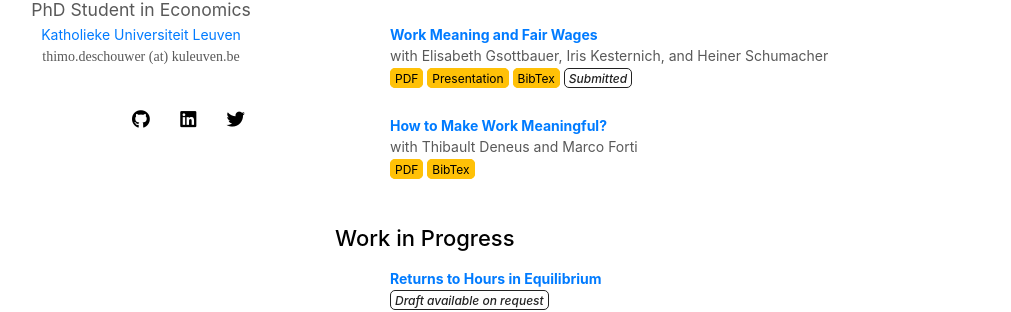
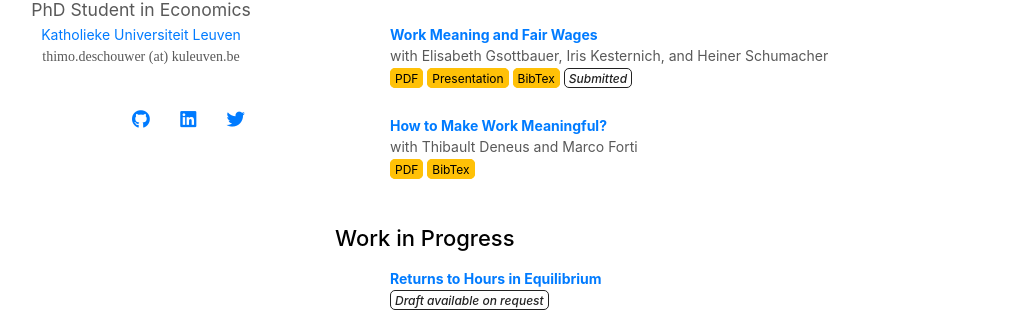
Before and after one commit to thimodeschouwer/thimodeschouwer.github.io, a Jekyll site: the page built from index.md, in a window 1280 px wide. Shown: the part 429-741 px from the top of the page, without its empty margins (135-1146 px from the left). Built offline with Jekyll 4.4.1, drawn with Linux system fonts in a browser that asks for light colours; nearby versions of some CDN libraries; a style sheet for code colours, icons or effects is not loaded; our own code applies the rules of GitHub Pages for plain Markdown files.

Commit message:
Update minimal-light-no-dark-mode.scss

```diff
--- a/_sass/minimal-light-no-dark-mode.scss
+++ b/_sass/minimal-light-no-dark-mode.scss
@@ -7,7 +7,7 @@
   height:2.4rem;
   width:2.4rem;
   background-color:transparent;
-  color:#000000!important;
+  color:#007bff!important;
   border-radius:100%;
   text-align:center;
   font-size:1.15rem;
```
